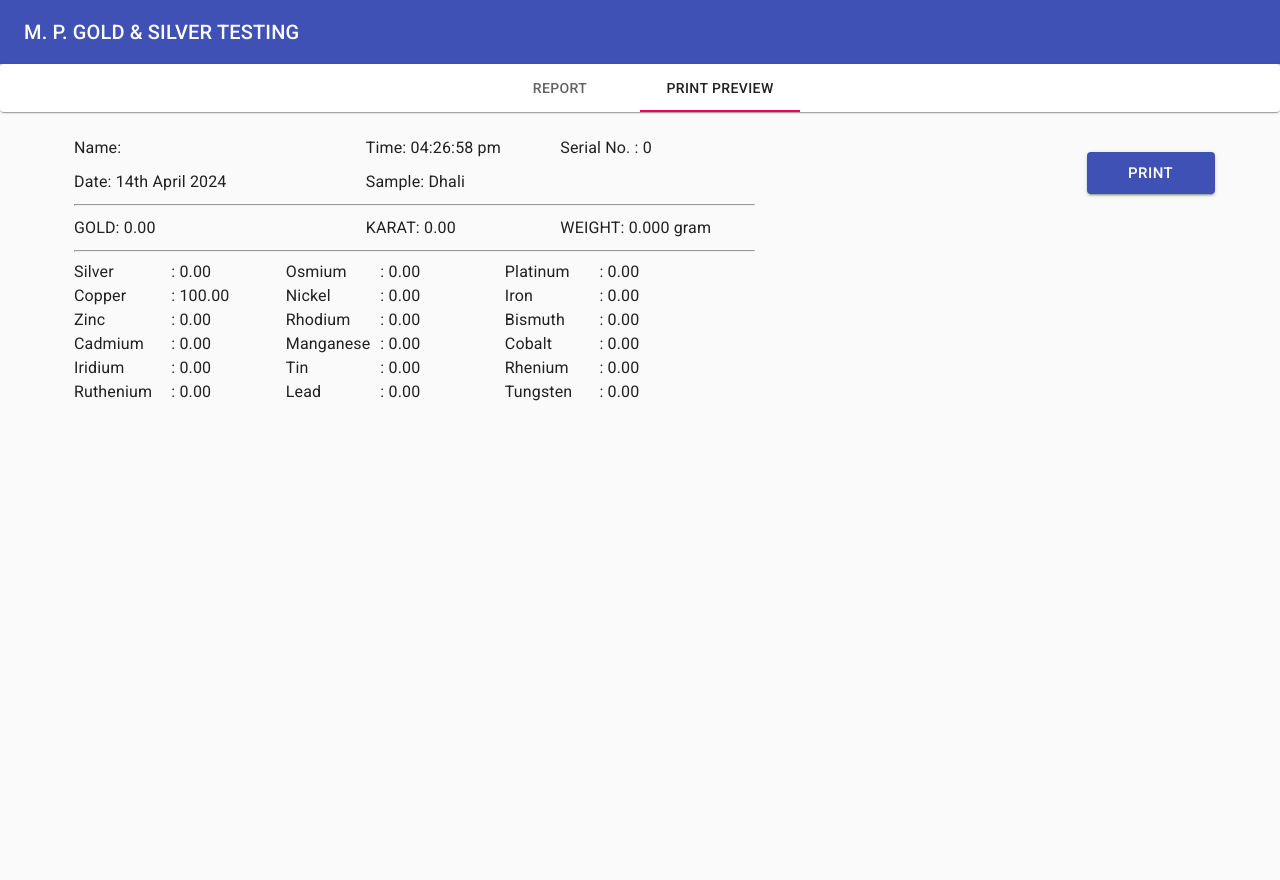
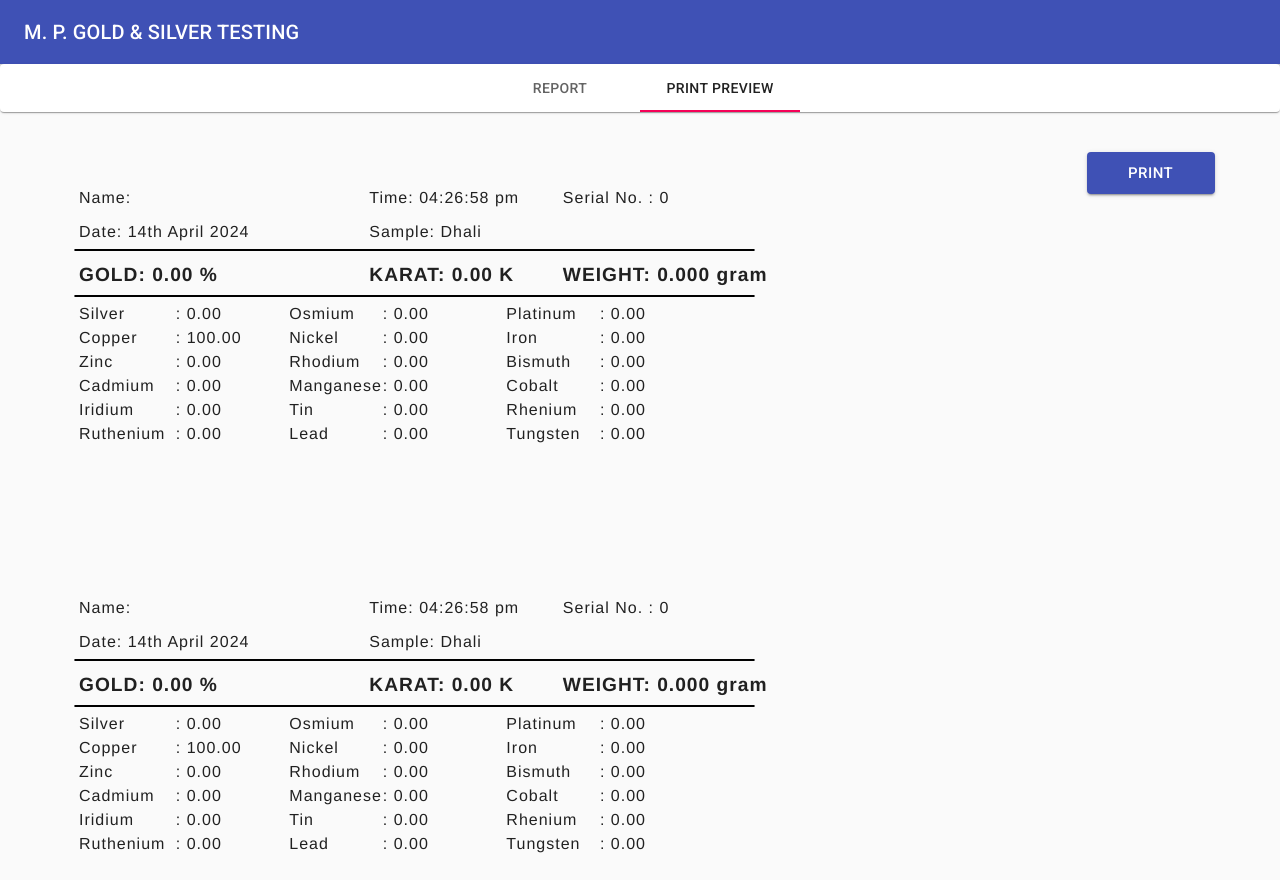
Before and after one commit to shivam-pawar/MPGOLD-WEB, a React (Create React App) app: page / in a window 1280 px wide. Both pictures are taken after a click on the tab "PRINT PREVIEW". Before the commit the page ends 800 px from the top, so only its background shows below. Built offline with nearby package versions, Linux system fonts and the light colour scheme.

Commit message:
Handled gold and silver report switch.

```diff
--- a/src/App.css
+++ b/src/App.css
@@ -1,8 +1,14 @@
 .main-report {
   margin-left: 50px;
+  margin-top: 50px;
+}
+.second-main-report {
+  margin-left: 50px;
+  margin-top: 150px;
 }
 .customer-details {
   width: 100%;
+  padding-left: 5px;
 }
 .name-time-sr {
   width: 100%;
@@ -38,21 +44,33 @@
   width: 100%;
   display: flex;
   margin-top: 10px;
+  padding-left: 5px;
 }
 .std-gold {
   display: flex;
   min-width: 30%;
+  font-weight: bold;
+  font-size: larger;
 }
 .std-karat {
   display: flex;
   min-width: 20%;
+  font-weight: bold;
+  font-size: larger;
 }
 .std-weight {
   display: flex;
   min-width: 50%;
+  font-weight: bold;
+  font-size: larger;
 }
-.first-separator {
-  width: 70%;
+#first-separator {
+  margin-bottom: 5px;
+  margin-top: 5px;
+}
+#second-separator {
+  margin-top: 5px;
+  margin-bottom: 5px;
 }
 /* .vl {
   border-left: 1px solid black;
@@ -69,6 +87,7 @@
 .std-result-set {
   width: 100%;
   display: flex;
+  padding-left: 5px;
 }
 .first-block-element {
   display: inline;
@@ -99,3 +118,8 @@
   width: 20%;
   margin-left: -100px;
 }
+.font-settings {
+  font-family: "Franklin Gothic Medium", "Arial Narrow", Arial, sans-serif;
+  letter-spacing: 1px;
+  font-weight: 200;
+}
--- a/src/components/GoldForm.js
+++ b/src/components/GoldForm.js
@@ -18,6 +18,7 @@ import FormControl from "@material-ui/core/FormControl";
 import FormLabel from "@material-ui/core/FormLabel";
 import printJS from "print-js";
 import moment from "moment";
+import Divider from "@material-ui/core/Divider";
 
 function TabPanel(props) {
   const { children, value, index, ...other } = props;
@@ -75,11 +76,18 @@ const useStyles = makeStyles((theme) => ({
   paper: {
     flexGrow: 1,
   },
-  stnds: {
-    padding: theme.spacing(0),
-    textAlign: "left",
-    color: "black",
-    backgroundColor: "transparent",
+  separator: {
+    width: "70%",
+    border: `1px solid black`,
+    borderRadius: theme.shape.borderRadius,
+    backgroundColor: theme.palette.background.paper,
+    color: theme.palette.text.secondary,
+    "& svg": {
+      margin: theme.spacing(1.5),
+    },
+    "& hr": {
+      margin: theme.spacing(0, 0.5),
+    },
   },
 }));
 function GoldForm() {
@@ -475,7 +483,7 @@ function GoldForm() {
       <TabPanel value={value} index={1}>
         <Grid container spacing={3}>
           <Grid item xs={10} className={classes.preview}>
-            <div id="something">
+            <div id="something" className="font-settings">
               <div className="main-report" id="main-report">
                 <div className="customer-details">
                   <div className="name-time-sr">
@@ -500,23 +508,41 @@ function GoldForm() {
                     </div>
                   </div>
                 </div>
-                <div className="first-separator">
-                  <hr></hr>
+                <div className={classes.separator} id="first-separator">
+                  <Divider orientation="vertical" flexItem />
                 </div>
                 <div className="gold-karat-weight">
-                  <div className="std-gold">GOLD: {concentrations.gold}</div>
-                  <div className="std-karat">KARAT: {customerValues.karat}</div>
+                  {isGold === "gold" ? (
+                    <div className="std-gold">
+                      {"GOLD: " + concentrations.gold + " %"}
+                    </div>
+                  ) : (
+                    <div className="std-gold">
+                      {"SILVER: " + concentrations.silver + " %"}
+                    </div>
+                  )}
+                  {isGold === "gold" ? (
+                    <div className="std-karat">
+                      KARAT: {customerValues.karat + " K"}
+                    </div>
+                  ) : (
+                    ""
+                  )}
                   <div className="std-weight">
-                    WEIGHT: {customerValues.weight} gram
+                    WEIGHT: {customerValues.weight + " gram"}
                   </div>
                 </div>
-                <div className="first-separator">
-                  <hr></hr>
+                <div className={classes.separator} id="second-separator">
+                  <Divider orientation="vertical" flexItem />
                 </div>
                 <div className="std-result-set">
                   <div className="first-block-element">
-                    <div>Silver</div>
-                    <div>Copper</div>
+                    {isGold === "gold" ? (
+                      <div className="font-settings">Silver</div>
+                    ) : (
+                      <div className="font-settings">Gold</div>
+                    )}
+                    <div className="font-settings">Copper</div>
                     <div>Zinc</div>
                     <div>Cadmium</div>
                     <div>Iridium</div>
@@ -524,7 +550,12 @@ function GoldForm() {
                   </div>
 
                   <div className="first-block-element-concentration">
-                    <div>: {concentrations.silver}</div>
+                    {isGold === "gold" ? (
+                      <div>: {concentrations.silver}</div>
+                    ) : (
+                      <div>: {concentrations.gold}</div>
+                    )}
+
                     <div>: {concentrations.copper}</div>
                     <div>: {concentrations.zinc}</div>
                     <div>: {concentrations.cadmium}</div>
@@ -573,6 +604,128 @@ function GoldForm() {
                   <div className="v2"></div>
                 </div>
               </div>
+              <div id="something" className="font-settings">
+                <div className="second-main-report" id="main-report">
+                  <div className="customer-details">
+                    <div className="name-time-sr">
+                      <div className="customer-name">
+                        Name: {customerValues.customerName}
+                      </div>
+                      <div className="report-time">
+                        Time:{" "}
+                        {moment(Date().toLocaleString()).format("hh:mm:ss a")}
+                      </div>
+                      <div className="customer-sr">
+                        Serial No. : {customerValues.srNumber}
+                      </div>
+                    </div>
+                    <div className="date-sample">
+                      <div className="report-date">
+                        Date:{" "}
+                        {moment(Date().toLocaleString()).format("Do MMMM YYYY")}
+                      </div>
+                      <div className="customer-sample">
+                        Sample: {customerValues.sampleType}
+                      </div>
+                    </div>
+                  </div>
+                  <div className={classes.separator} id="first-separator">
+                    <Divider orientation="vertical" flexItem />
+                  </div>
+                  <div className="gold-karat-weight">
+                    {isGold === "gold" ? (
+                      <div className="std-gold">
+                        {"GOLD: " + concentrations.gold + " %"}
+                      </div>
+                    ) : (
+                      <div className="std-gold">
+                        {"SILVER: " + concentrations.silver + " %"}
+                      </div>
+                    )}
+                    {isGold === "gold" ? (
+                      <div className="std-karat">
+                        KARAT: {customerValues.karat + " K"}
+                      </div>
+                    ) : (
+                      ""
+                    )}
+                    <div className="std-weight">
+                      WEIGHT: {customerValues.weight + " gram"}
+                    </div>
+                  </div>
+                  <div className={classes.separator} id="second-separator">
+                    <Divider orientation="vertical" flexItem />
+                  </div>
+                  <div className="std-result-set">
+                    <div className="first-block-element">
+                      {isGold === "gold" ? (
+                        <div className="font-settings">Silver</div>
+                      ) : (
+                        <div className="font-settings">Gold</div>
+                      )}
+                      <div className="font-settings">Copper</div>
+                      <div>Zinc</div>
+                      <div>Cadmium</div>
+                      <div>Iridium</div>
+                      <div>Ruthenium</div>
+                    </div>
+
+                    <div className="first-block-element-concentration">
+                      {isGold === "gold" ? (
+                        <div>: {concentrations.silver}</div>
+                      ) : (
+                        <div>: {concentrations.gold}</div>
+                      )}
+
+                      <div>: {concentrations.copper}</div>
+                      <div>: {concentrations.zinc}</div>
+                      <div>: {concentrations.cadmium}</div>
+                      <div>: {concentrations.iridium}</div>
+                      <div>: {concentrations.ruthenium}</div>
+                    </div>
+
+                    <div className="second-block-element">
+                      <div>Osmium</div>
+                      <div>Nickel</div>
+                      <div>Rhodium</div>
+                      <div>Manganese</div>
+                      <div>Tin</div>
+                      <div>Lead</div>
+                    </div>
+
+                    <div className="second-block-element-concentration">
+                      <div>: {concentrations.osmium}</div>
+                      <div>: {concentrations.nickel}</div>
+                      <div>: {concentrations.rhodium}</div>
+                      <div>: {concentrations.manganese}</div>
+                      <div>: {concentrations.tin}</div>
+                      <div>: {concentrations.lead}</div>
+                    </div>
+
+                    <div className="vl"></div>
+
+                    <div className="third-block-element">
+                      <div>Platinum</div>
+                      <div>Iron</div>
+                      <div>Bismuth</div>
+                      <div>Cobalt</div>
+                      <div>Rhenium</div>
+                      <div>Tungsten</div>
+                    </div>
+
+                    <div className="third-block-element-concentration">
+                      <div>: {concentrations.platinum}</div>
+                      <div>: {concentrations.iron}</div>
+                      <div>: {concentrations.bismuth}</div>
+                      <div>: {concentrations.cobalt}</div>
+                      <div>: {concentrations.rhenium}</div>
+                      <div>: {concentrations.tungsten}</div>
+                    </div>
+
+                    <div className="v2"></div>
+                  </div>
+                </div>
+              </div>
             </div>
           </Grid>
           <Grid item xs={2} className={classes.result}>
```
